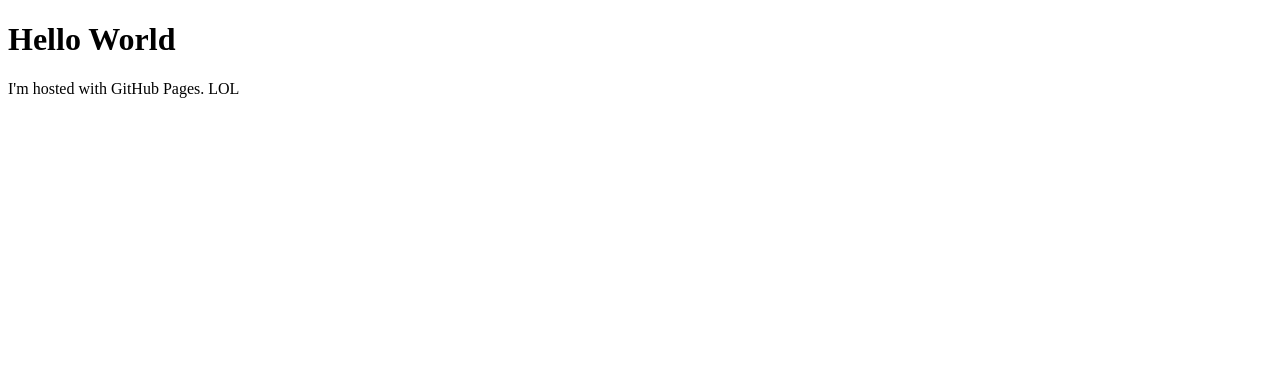
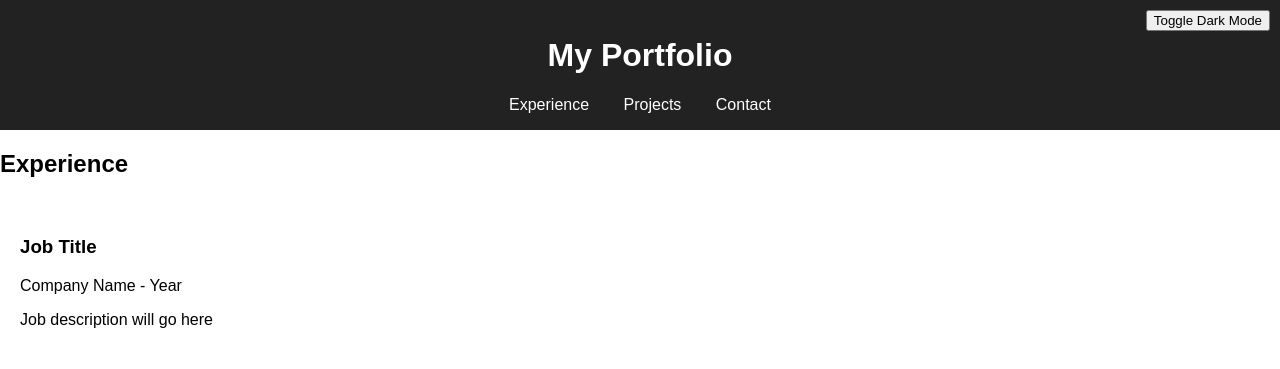
Before and after one commit to damienpearl/damienpearl.github.io, a plain HTML site: page index.html in a window 1280 px wide. Drawn offline with Linux system fonts and the light colour scheme.

Commit message:
fleshing out

```diff
--- a/index.html
+++ b/index.html
@@ -1,10 +1,32 @@
 <!DOCTYPE html>
-<html>
-    <head>
-        <title>dmprgm.github.io</title>
-    </head>
-    <body>
-        <h1>Hello World</h1>
-        <p>I'm hosted with GitHub Pages. LOL</p>
-    </body>
+<html lang="en">
+<head>
+    <meta charset="UTF-8">
+    <meta name="viewport" content="width=device-width, initial-scale=1.0">
+    <title>Portfolio</title>
+    <link rel="stylesheet" href="style.css">
+</head>
+<body>
+    <header>
+        <h1>My Portfolio</h1>
+        <nav>
+            <a href="#experience">Experience</a>
+            <a href="#projects">Projects</a>
+            <a href="#contact">Contact</a>
+        </nav>
+    </header>
+
+    <section id="experience">
+        <h2>Experience</h2>
+        <div class="timeline">
+            <div class="entry">
+                <h3>Job Title</h3>
+                <p>Company Name - Year</p>
+                <p>Job description will go here</p>
+            </div>
+        </div>
+    </section>
+
+    <script src="script.js"></script>
+</body>
 </html>
--- /dev/null
+++ b/script.js
@@ -0,0 +1,45 @@
+document.addEventListener("DOMContentLoaded", function() {
+    console.log("Portfolio loaded");
+
+    // Smooth scrolling for navigation links
+    document.querySelectorAll("nav a").forEach(anchor => {
+        anchor.addEventListener("click", function(event) {
+            event.preventDefault();
+            const targetId = this.getAttribute("href").substring(1);
+            const targetElement = document.getElementById(targetId);
+
+            if (targetElement) {
+                window.scrollTo({
+                    top: targetElement.offsetTop - 50, // Adjust for header height
+                    behavior: "smooth"
+                });
+            }
+        });
+    });
+
+    // Dark mode toggle
+    const toggleButton = document.createElement("button");
+    toggleButton.textContent = "Toggle Dark Mode";
+    toggleButton.style.position = "fixed";
+    toggleButton.style.top = "10px";
+    toggleButton.style.right = "10px";
+    document.body.appendChild(toggleButton);
+
+    toggleButton.addEventListener("click", function() {
+        document.body.classList.toggle("dark-mode");
+    });
+
+    // Apply styles for dark mode
+    const darkModeStyles = document.createElement("style");
+    darkModeStyles.textContent = `
+        .dark-mode {
+            background-color: #222;
+            color: white;
+        }
+        .dark-mode .entry {
+            background: #333;
+            color: white;
+        }
+    `;
+    document.head.appendChild(darkModeStyles);
+});
--- /dev/null
+++ b/style.css
@@ -0,0 +1,22 @@
+body {
+    font-family: Arial, sans-serif;
+    margin: 0;
+    padding: 0;
+}
+
+header {
+    background-color: #222;
+    color: white;
+    text-align: center;
+    padding: 1rem;
+}
+
+nav a {
+    color: white;
+    margin: 0 15px;
+    text-decoration: none;
+}
+
+.timeline {
+    padding: 20px;
+}
```
